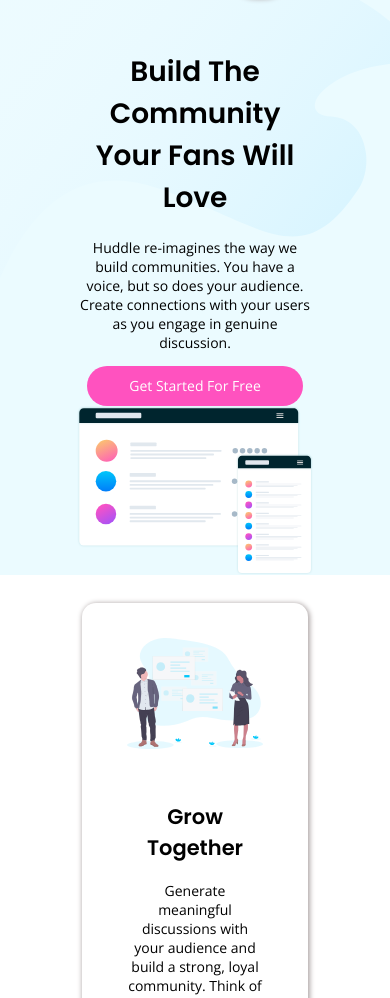
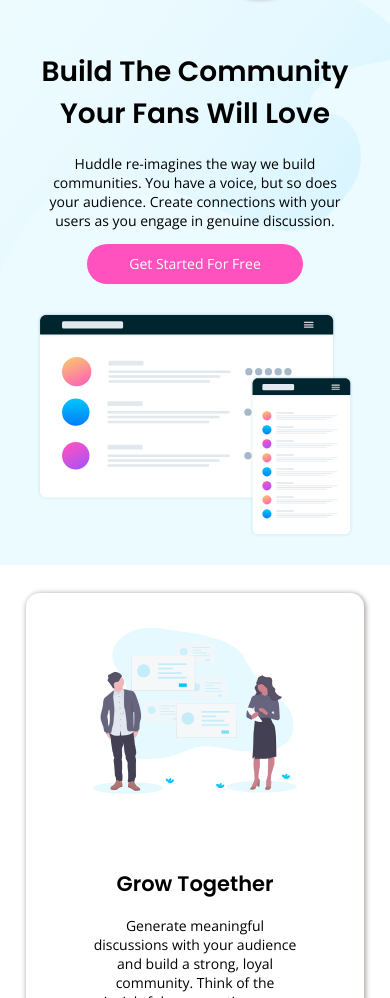
Before and after one commit to FahimMahmudJoy/HuddleLandingPage, a plain HTML site: page index.html in a window 390 px wide. Shown: the part 102-1100 px from the top of the page. Drawn offline with nearby package versions, Linux system fonts and the light colour scheme.

Commit message:
fourth commit

```diff
--- a/style.css
+++ b/style.css
@@ -80,6 +80,7 @@ header {
     background-repeat: no-repeat;
     background-size: cover;
     background-color: hsl(193, 100%, 96%);
+    padding-bottom: 2em;
 }
 
 .top {
@@ -141,7 +142,7 @@ footer {
     color: white;
     display: flex;
     flex-direction: column;
-    padding-top: 5em;
+    padding: 5em;
 }
 
 .info {
@@ -188,6 +189,7 @@ li {
     margin-bottom: 0;
 }
 
+
 @media (max-width:1070px) {
     body {
         text-align: center;
@@ -201,6 +203,7 @@ li {
     .card {
         flex-direction: column-reverse;
         align-items: center;
+        margin: 2em;
     }
 
     .card-small {
@@ -211,6 +214,7 @@ li {
     .card-text,
     .card-img {
         width: 60%;
+        padding-bottom: 1.5em;
     }
 
     .about {
@@ -220,7 +224,11 @@ li {
 
     .about-text,
     .mockup-img {
-        width: 60%;
+        width: 80%;
+    }
+
+    .mockup-img {
+        padding-top: 2em;
     }
 
     .btn-try-free {
@@ -249,4 +257,8 @@ li {
         align-self: center;
     }
 
+    footer {
+        padding: 5em 0;
+    }
+
 }
```
